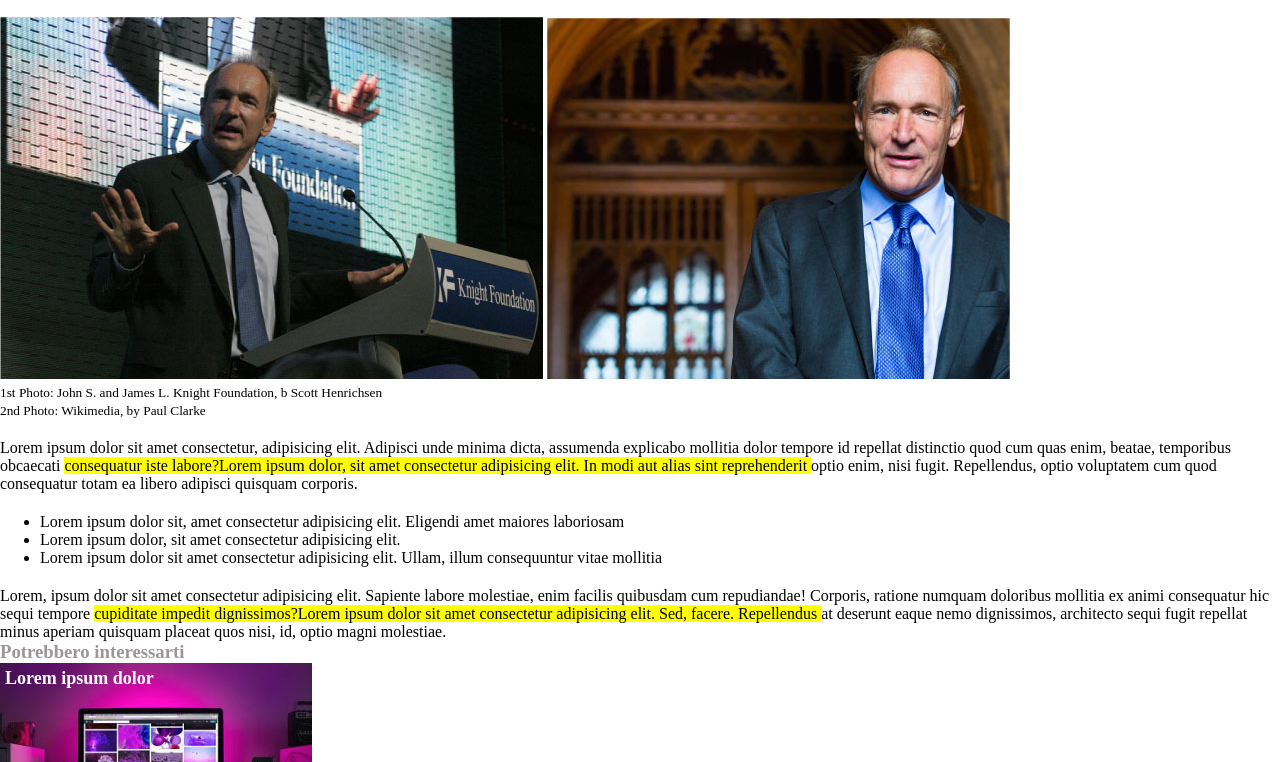
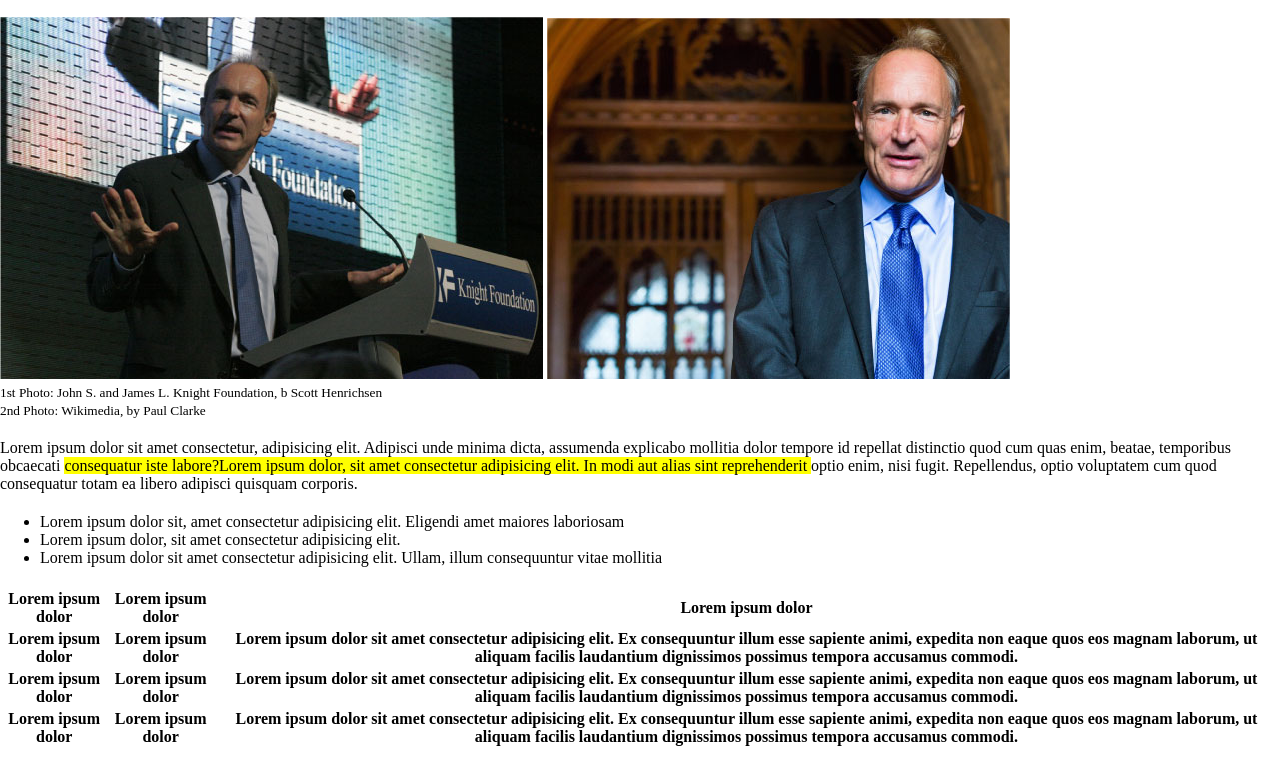
Before and after one commit to MirkoGLostia/html-css-booleaner, a plain HTML site: page index.html in a window 1280 px wide. Shown: the part 190-952 px from the top of the page. Drawn offline with Linux system fonts and the light colour scheme.

Commit message:
html_main_section-four

```diff
--- a/index.html
+++ b/index.html
@@ -47,11 +47,40 @@
 
         <!-- 4 table -->
         <section>
-
+            <table>
+                <thead>
+                    <tr>
+                        <th>Lorem ipsum dolor</th>
+                        <th>Lorem ipsum dolor</th>
+                        <th>Lorem ipsum dolor</th>
+                    </tr>
+                </thead>
+                <tbody>
+                    <tr>
+                        <th>Lorem ipsum dolor</th>
+                        <th>Lorem ipsum dolor</th>
+                        <th>Lorem ipsum dolor sit amet consectetur adipisicing elit. Ex consequuntur illum esse sapiente animi, expedita non eaque quos eos magnam laborum, ut aliquam facilis laudantium dignissimos possimus tempora accusamus commodi.</th>
+                    </tr>
+                </tbody>
+                <tbody>
+                    <tr>
+                        <th>Lorem ipsum dolor</th>
+                        <th>Lorem ipsum dolor</th>
+                        <th>Lorem ipsum dolor sit amet consectetur adipisicing elit. Ex consequuntur illum esse sapiente animi, expedita non eaque quos eos magnam laborum, ut aliquam facilis laudantium dignissimos possimus tempora accusamus commodi.</th>
+                    </tr>
+                </tbody>
+                <tbody>
+                    <tr>
+                        <th>Lorem ipsum dolor</th>
+                        <th>Lorem ipsum dolor</th>
+                        <th>Lorem ipsum dolor sit amet consectetur adipisicing elit. Ex consequuntur illum esse sapiente animi, expedita non eaque quos eos magnam laborum, ut aliquam facilis laudantium dignissimos possimus tempora accusamus commodi.</th>
+                    </tr>
+                </tbody>
+            </table>
         </section>
 
         <!-- 5 paragraph -->
-        <section>
+        <section class="basic-margin">
             <p>Lorem, ipsum dolor sit amet consectetur adipisicing elit. Sapiente labore molestiae, enim facilis quibusdam cum repudiandae! Corporis, ratione numquam doloribus mollitia ex animi consequatur hic sequi tempore <span class="enlighted"> cupiditate impedit dignissimos?Lorem ipsum dolor sit amet consectetur adipisicing elit. Sed, facere. Repellendus </span> at deserunt eaque nemo dignissimos, architecto sequi fugit repellat minus aperiam quisquam placeat quos nisi, id, optio magni molestiae.</p>
         </section>
     </main>
```
